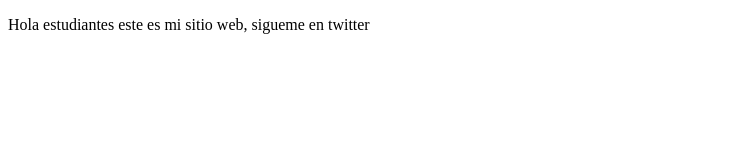
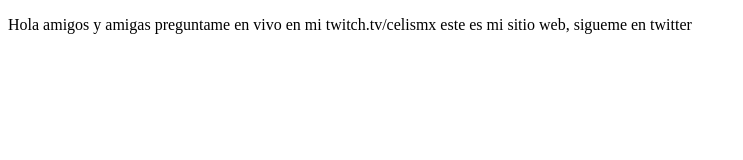
Before and after one commit to LuisCH10/proyectoDemoCursoPreword, a plain HTML site: page index.html in a window 1280 px wide. Shown: the whole page, without its empty margins (0-743 px from the left). Drawn offline with Linux system fonts and the light colour scheme.

Commit message:
cambios agregamos sitio de twitch

```diff
--- a/index.html
+++ b/index.html
@@ -8,7 +8,7 @@
 </head>
 <body>
     <p>
-        Hola estudiantes este es mi sitio web, sigueme en twitter
+        Hola amigos y amigas preguntame en vivo en mi twitch.tv/celismx este es mi sitio web, sigueme en twitter
     </p>
 </body>
 </html>
```
